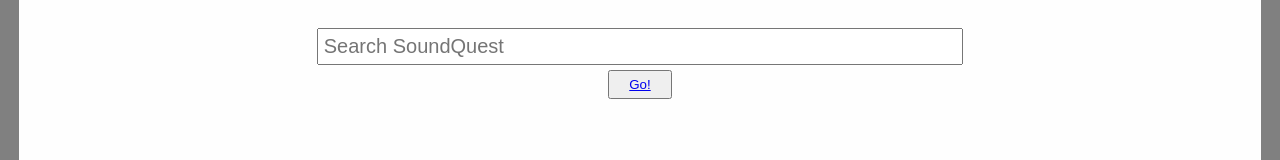
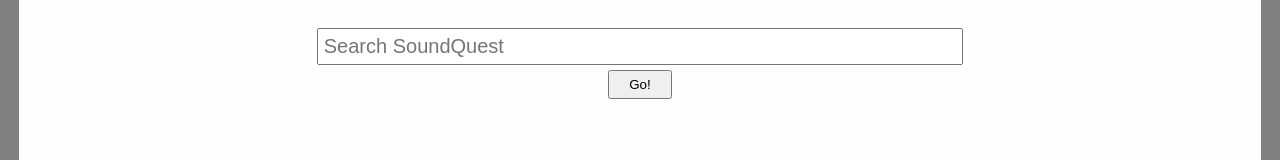
Before and after one commit to soundquest-ai/sound-quest-demo, a Next.js app in the folder frontend/: page / in a window 1280 px wide. Shown: the part 363-523 px from the top of the page. Built offline with nearby package versions, Linux system fonts and the light colour scheme.

Commit message:
[add] enter key works on homepage

```diff
--- a/frontend/components/Home/HomeSearch.js
+++ b/frontend/components/Home/HomeSearch.js
@@ -1,4 +1,4 @@
-import React, { useState } from "react";
+import React, { useState, useEffect } from "react";
 
 import styles from "./home.module.css";
 import Link from "next/link";
@@ -10,11 +10,13 @@
     setSearch(e.target.value);
   }
 
-  //function onKeyPress(e) {
-  //  if (e.key === "Enter") {
-  //    setIsClicked(true);
-  //  }
-  //}
+  const handleKeyPress = (e) => {
+    //it triggers by pressing the enter key
+    if (e.keyCode === 13) {
+      console.log("enter");
+      document.getElementById("search").click();
+    }
+  };
 
   return (
     <div className={styles.searchContainer}>
@@ -25,13 +27,14 @@
           type="text"
           placeholder="Search SoundQuest"
           onChange={onChangeHandler}
+          onKeyDown={handleKeyPress}
         />
         <div className={styles.searchBtnContainer}>
-          <button className={styles.searchBtn}>
-            <Link href="/search/[search]" as={`/search/${search}`}>
+          <Link href="/search/[search]" as={`/search/${search}`}>
+            <button id="search" className={styles.searchBtn}>
               Go!
-            </Link>
-          </button>
+            </button>
+          </Link>
         </div>
       </div>
     </div>
```
